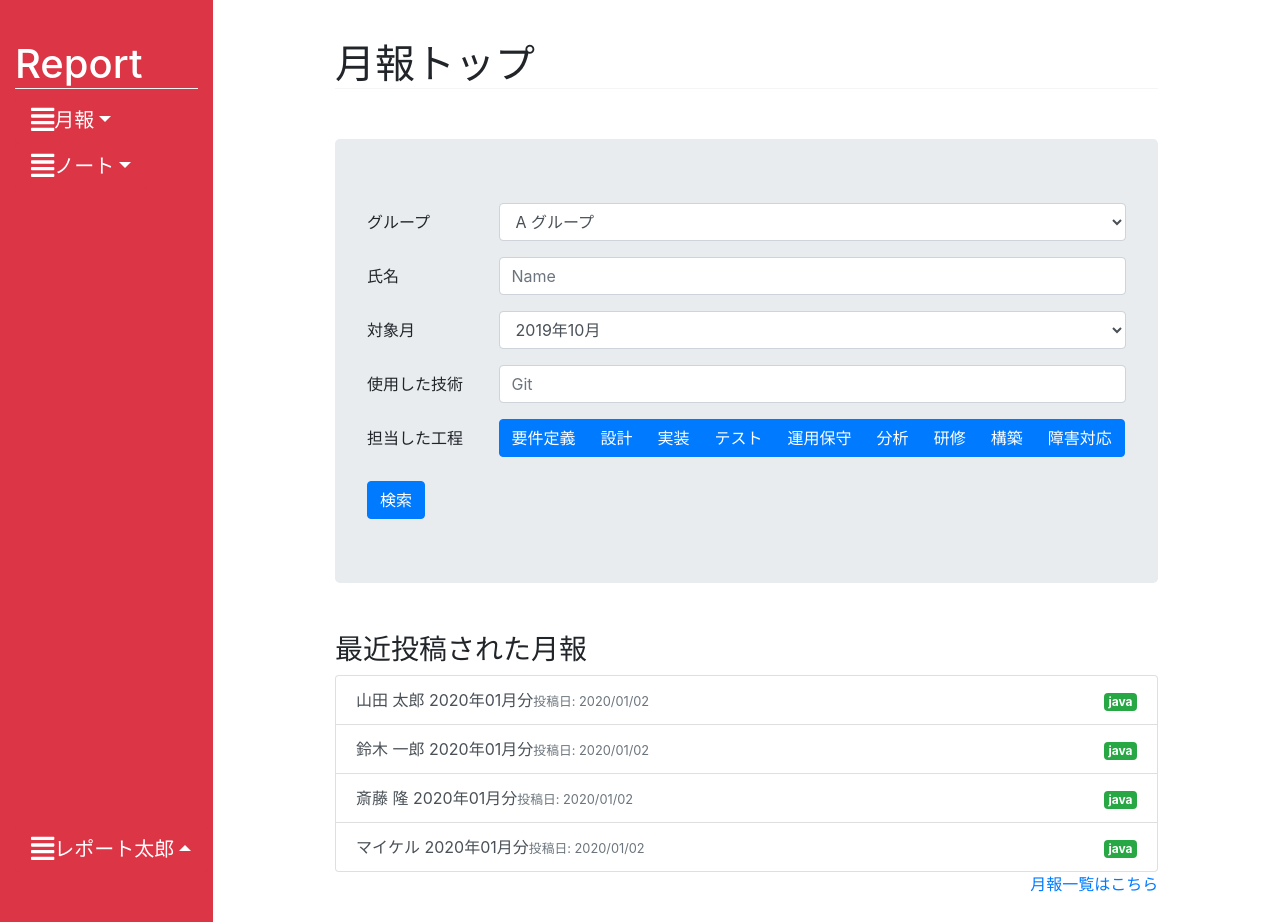
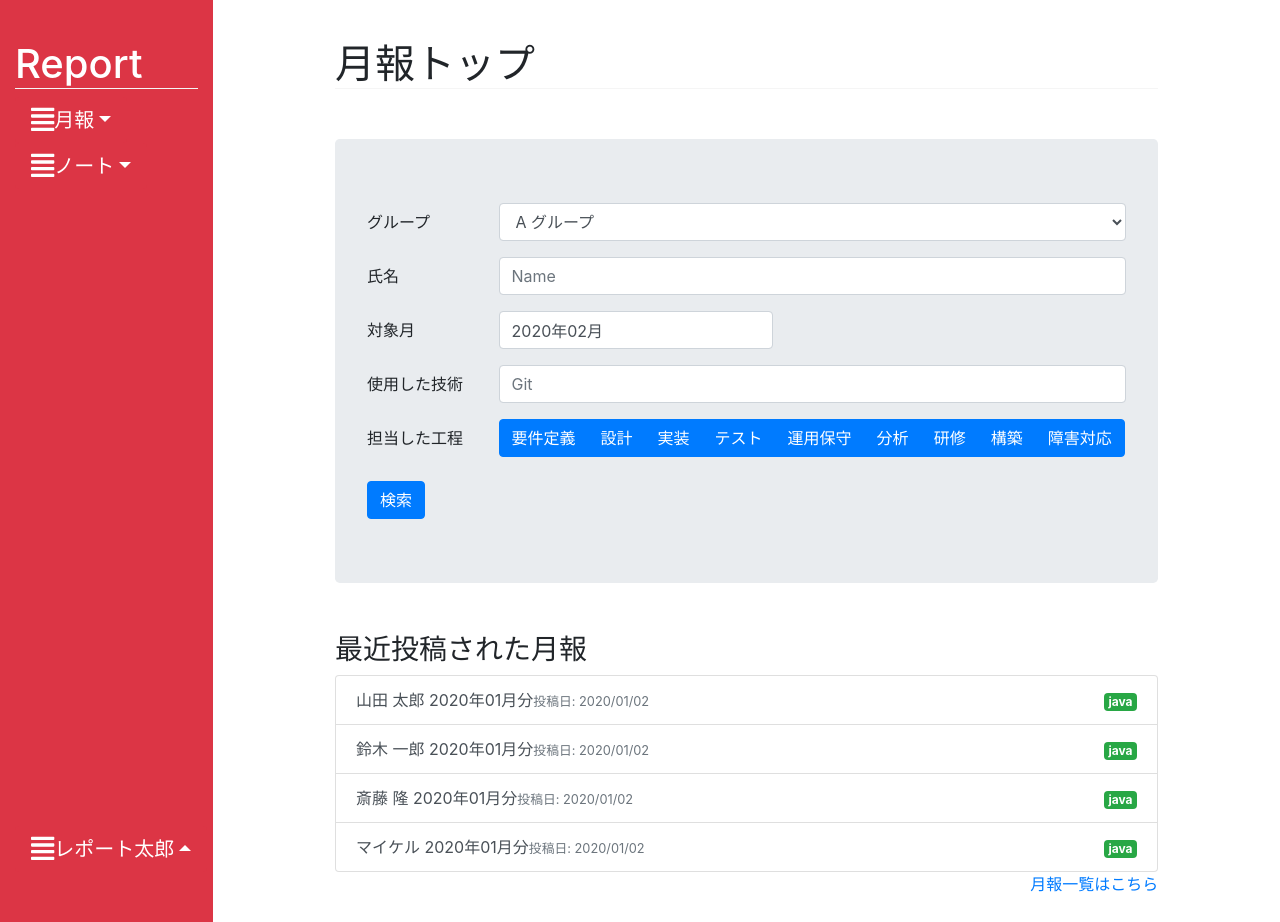
Before and after one commit to webfrontier/report, a React (Create React App) app: page /monthly/1 in a window 1280 px wide. Built offline with nearby package versions, Linux system fonts and the light colour scheme; the HTML template or start-up script is replaced by a standard one.

Commit message:
use datepicker in monthly search

```diff
--- a/src/components/monthly/Search.js
+++ b/src/components/monthly/Search.js
@@ -1,7 +1,7 @@
 import React from 'react';
 import {connect} from 'react-redux';
-import {Jumbotron, Form, ToggleButtonGroup, ToggleButton, Button, Row, Col} from 'react-bootstrap';
 import {monthlySearch} from '../../redux/actions';
+import Search from "../Search"
 
 const mapStateProps = (state) => {
   return ({
@@ -10,58 +10,7 @@ const mapStateProps = (state) => {
 };
 
 const MonthlySearch = ({mapStateProps}) => {
-  return (
-    <div className='page-body'>
-      <Jumbotron>
-        <Form>
-          <Form.Group as={Row}>
-            <Form.Label column sm={2}>グループ</Form.Label>
-            <Col sm={10}><Form.Control as="select">
-              <option>A グループ</option>
-              <option>B グループ</option>
-              <option>C グループ</option>
-              <option>D グループ</option>
-            </Form.Control></Col>
-          </Form.Group>
-          <Form.Group as={Row}>
-            <Form.Label column sm={2}>氏名</Form.Label>
-            <Col sm={10}><Form.Control type="text" placeholder="Name" /></Col>
-          </Form.Group>
-          <Form.Group as={Row}>
-            <Form.Label column sm={2}>対象月</Form.Label>
-            <Col sm={10}><Form.Control as="select">
-              <option>2019年10月</option>
-              <option>2019年11月</option>
-              <option>2019年12月</option>
-              <option>2020年1月</option>
-              <option>2020年2月</option>
-            </Form.Control></Col>
-          </Form.Group>
-          <Form.Group as={Row}>
-            <Form.Label column sm={2}>使用した技術</Form.Label>
-            <Col sm={10}><Form.Control type="text" placeholder="Git" /></Col>
-          </Form.Group>
-          <Form.Group as={Row}>
-            <Form.Label column sm={2}>担当した工程</Form.Label>
-            <Col sm={10}><ToggleButtonGroup type="checkbox" className="mb-2">
-              <ToggleButton value={1}>要件定義</ToggleButton>
-              <ToggleButton value={2}>設計</ToggleButton>
-              <ToggleButton value={3}>実装</ToggleButton>
-              <ToggleButton value={4}>テスト</ToggleButton>
-              <ToggleButton value={5}>運用保守</ToggleButton>
-              <ToggleButton value={6}>分析</ToggleButton>
-              <ToggleButton value={7}>研修</ToggleButton>
-              <ToggleButton value={8}>構築</ToggleButton>
-              <ToggleButton value={9}>障害対応</ToggleButton>
-            </ToggleButtonGroup></Col>
-          </Form.Group>
-          <Button variant="primary" type="submit">
-            検索
-          </Button>
-        </Form>
-      </Jumbotron>
-    </div>
-  );
+  return <Search isTarget="month" {...mapStateProps}/>
 };
 
 export default connect(
```
